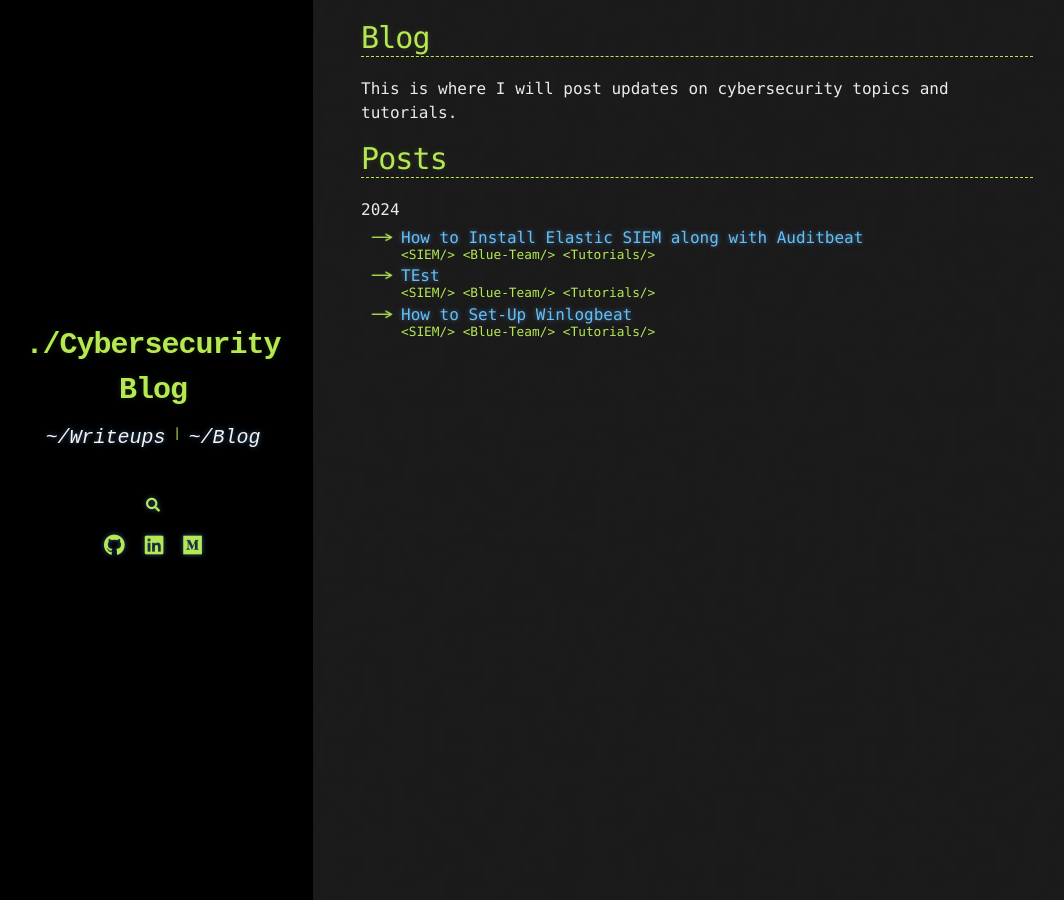
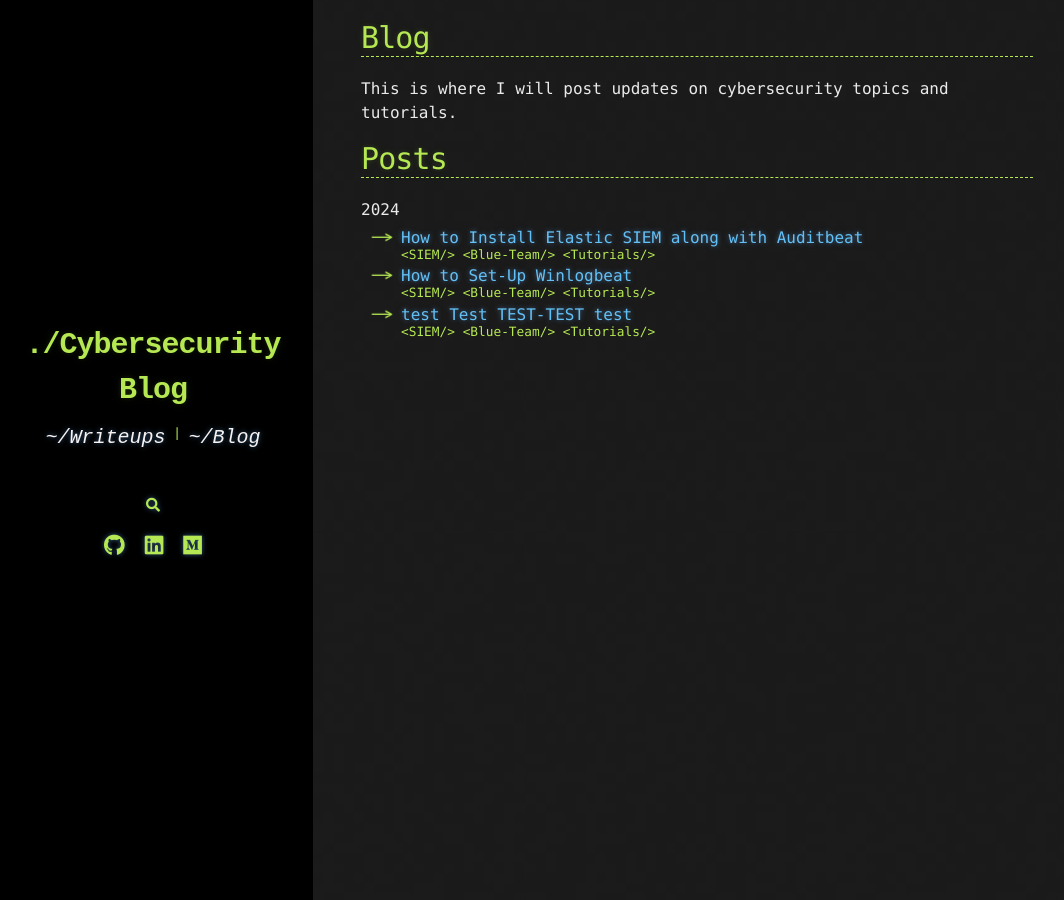
Before and after one commit to MasterChief220/bloggingwebsite, a Jekyll site: the page built from _pages/blog.md, in a window 1280 px wide. Shown: the whole page, without its empty margins (7-1071 px from the left). Built offline with Jekyll 4.4.1, drawn with Linux system fonts in a browser that asks for light colours; comment, search, counter and statistics services are not loaded.

```diff
--- a/_blog/2024/test.md
+++ b/_blog/2024/Test test-test test TesT.md
@@ -1,7 +1,7 @@
 ---
 layout: blog
-title: TEst
+title: test Test TEST-TEST test
 tags: SIEM Blue-Team Tutorials
 comments: true
-date: 2024-10-14
+date: 2024-11-10
 ---
```
